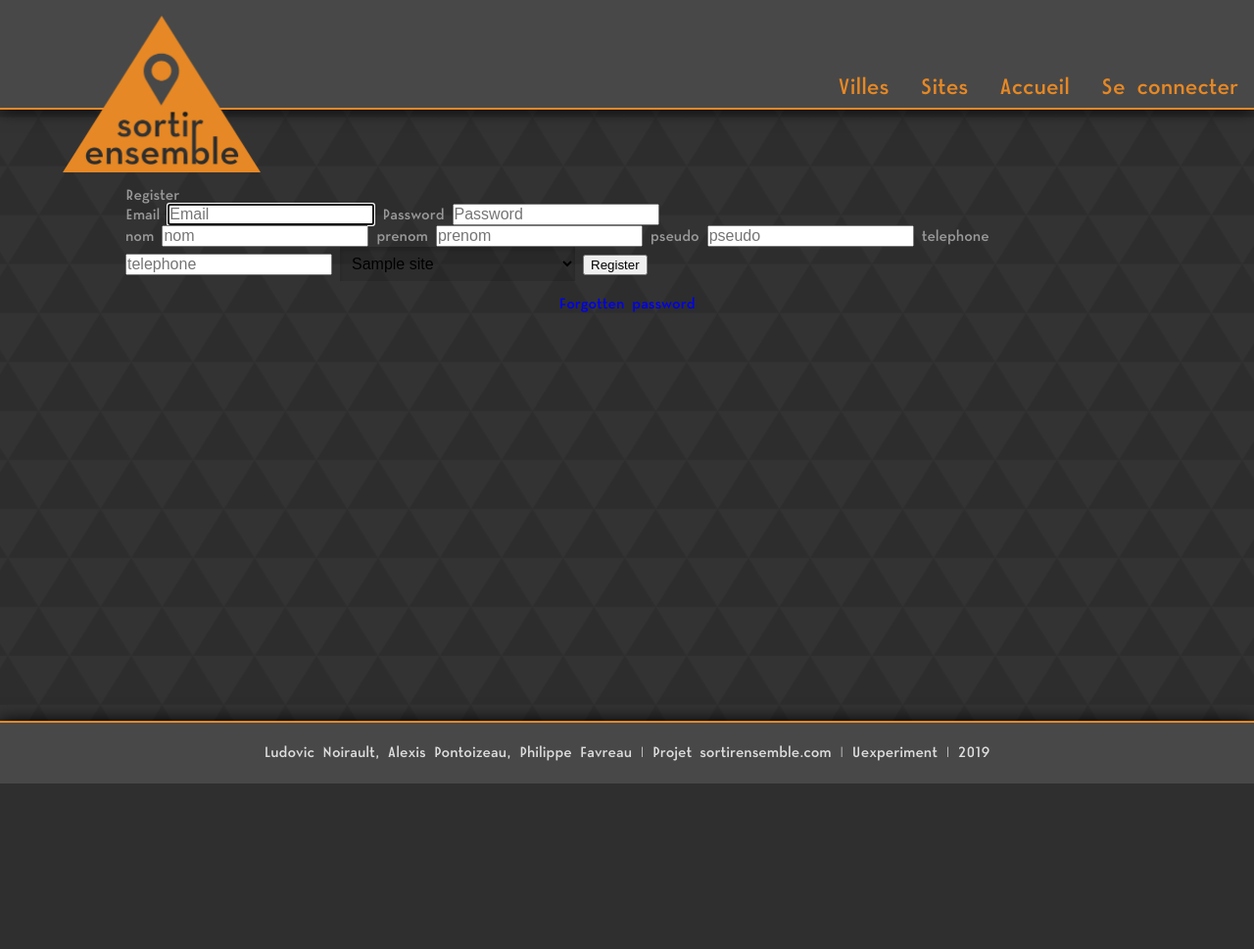
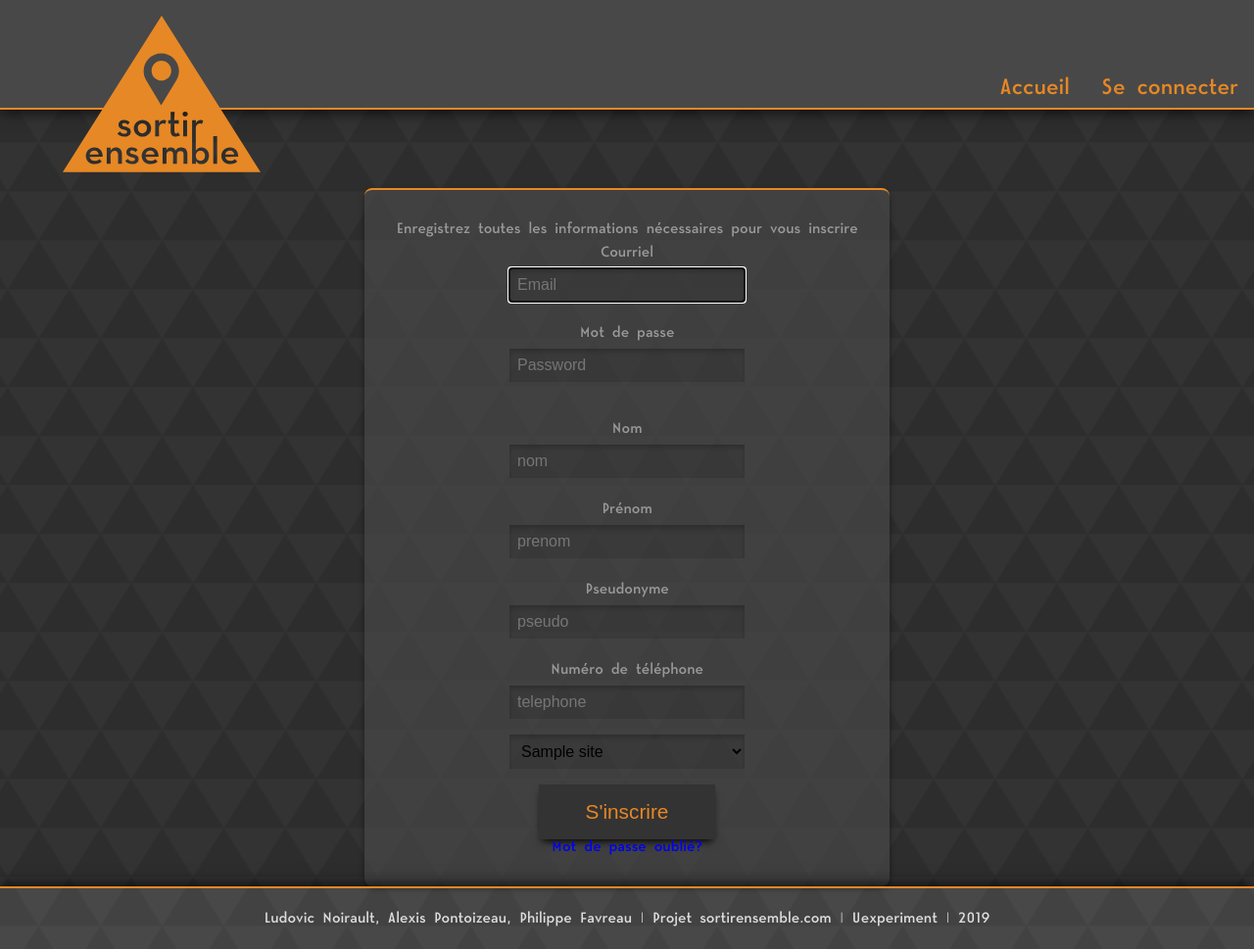
Before and after one commit to LudovicNoirault/SortirEnsemble, a Symfony app: template templates/security/register.html.twig in a window 1280 px wide. Shown: the whole page at 98% size. Before the commit the page ends 800 px from the top, so only its background shows below. Run offline with Twig, Linux system fonts and the light colour scheme; the template is opened without the code that fills it: most values are stand-ins (such as "Sample title", 1, 10 or a date in 2020); some libraries are stand-ins or nearby versions.

Commit message:
some stylising stuff

```diff
--- a/public/css/style.css
+++ b/public/css/style.css
@@ -87,6 +87,11 @@ header {
 	left: 4rem;
 	top: 1rem;
 	height: 10rem;
+	transition: 0.3s;
+}
+.logo-box:hover {
+	filter: drop-shadow(0 0.3rem 0.3rem rgba(255, 255, 255, 0.2));
+	transition: 0.3s;
 }
 .logo-item {
 	width: auto;
--- a/templates/header.html.twig
+++ b/templates/header.html.twig
@@ -1,39 +1,47 @@
 <header>
-	<div class="logo-box"><img src="{{ asset("images/logo/SortirEnsemble.png") }}" class="logo-item"></div>
+	<a href="{{ path('index') }}" class="logo-box"><img src="{{ asset("images/logo/SortirEnsemble.svg") }}" class="logo-item"></a>
 	<nav class="header-nav">
 		<svg id="header-burger" width="100%" height="100%" viewBox="0 0 813 643" version="1.1" xmlns="http://www.w3.org/2000/svg" xmlns:xlink="http://www.w3.org/1999/xlink" xml:space="preserve" xmlns:serif="http://www.serif.com/" style="fill-rule:evenodd;clip-rule:evenodd;stroke-linejoin:round;stroke-miterlimit:1.41421;">
 		    <g id="burgerTri" transform="matrix(1,-0,0,-1,-70.47,1498.42)">
 		        <path class="burgerTriPath" d="M883.209,1498.42L70.47,1498.42L476.84,856.275L883.209,1498.42ZM640.141,1435.73L640.141,1377.53L313.538,1377.53L313.538,1435.73L640.141,1435.73ZM640.141,1334.25L640.141,1276.05L313.538,1276.05L313.538,1334.25L640.141,1334.25ZM640.141,1235.55L640.141,1177.35L313.538,1177.35L313.538,1235.55L640.141,1235.55Z"/>
 		    </g>
 		</svg>
+		{% if not is_granted('IS_AUTHENTICATED_REMEMBERED') %}
+		<ul id="header-nav-box" style="right: -20rem;">
+			<li class="header-nav-item">
+				<a class="header-nav-link" href="{{ path('index') }}">Accueil</a>
+				<div class="header-nav-tri"></div>
+			</li>
+			<li class="header-nav-item">
+				<a class="header-nav-link" href="{{ path('userLogin') }}">Se connecter</a>
+				<div class="header-nav-tri"></div>
+			</li>
+		</ul>
+		{% else %}
 		<ul id="header-nav-box" style="right: -20rem;">
 			{% if app.request.pathinfo != '/lol' %}
 			<li class="header-nav-item">
+				<a class="header-nav-link" href="{{ path('towns') }}">Villes</a>
 				<div class="header-nav-tri"></div>
-				<a class="header-nav-link" href="{{ path('towns') }}">Villes</a>
 			</li>
 			<li class="header-nav-item">
+				<a class="header-nav-link" href="{{ path('sites') }}">Sites</a>
 				<div class="header-nav-tri"></div>
-				<a class="header-nav-link" href="{{ path('sites') }}">Sites</a>
 			</li>
 			{% endif %}
 			<li class="header-nav-item">
 				<a class="header-nav-link" href="{{ path('index') }}">Accueil</a>
 				<div class="header-nav-tri"></div>
 			</li>
-			{% if is_granted('ROLE_USER') %}
 			<li class="header-nav-item">
 				<a class="header-nav-link" href="{{ path('user') }}">Profil</a>
 				<div class="header-nav-tri"></div>
 			</li>
-			{% endif %}
 			<li class="header-nav-item">
-				{% if app.request.pathinfo != '/lol' %}<a class="header-nav-link" href="{{ path('index') }}">Se connecter</a>
+				<a class="header-nav-link" href="{{ path('userLogout') }}">Se déconnecter</a>
 				<div class="header-nav-tri"></div>
-				{% else %}<a class="header-nav-link" href="{{ path('index') }}">Se déconnecter</a>
-				<div class="header-nav-tri"></div>
-				{% endif %}
 			</li>
 		</ul>
+		{% endif %}
 	</nav>
 </header>
--- a/templates/security/register.html.twig
+++ b/templates/security/register.html.twig
@@ -1,36 +1,36 @@
 {% extends 'base.html.twig' %}
 
-{% block title %}Register !{% endblock %}
+{% block title %}S'inscrire{% endblock %}
 
 {% block body %}
+<div class="form-box">
     <form method="post">
-
-        <h1 class="h3 mb-3 font-weight-normal">Register</h1>
-        <label for="inputEmail" class="sr-only">Email</label>
+        <div>
+            <h1 class="h3 mb-3 font-weight-normal">Enregistrez toutes les informations nécessaires pour vous inscrire</h1>
+            <label for="inputEmail" class="sr-only">Courriel</label>
             <input type="email" name="email" id="inputEmail" class="form-control" placeholder="Email" required autofocus>
-        <label for="inputPassword" class="sr-only">Password</label>
+            <label for="inputPassword" class="sr-only">Mot de passe</label>
             <input type="password" name="password" id="inputPassword" class="form-control" placeholder="Password" required>
             <br>
-        <label for="inputNom" class="sr-only">nom</label>
+            <label for="inputNom" class="sr-only">Nom</label>
             <input name="nom" id="inputEmail" class="form-control" placeholder="nom" required>
-        <label for="inputPrenom" class="sr-only">prenom</label>
+            <label for="inputPrenom" class="sr-only">Prénom</label>
             <input name="prenom" id="inputPrenom" class="form-control" placeholder="prenom" required>
-        <label for="inputPseudo" class="sr-only">pseudo</label>
+            <label for="inputPseudo" class="sr-only">Pseudonyme</label>
             <input name="pseudo" id="inputPseudo" class="form-control" placeholder="pseudo" required>
-        <label for="inputTelephone" class="sr-only">telephone</label>
+            <label for="inputTelephone" class="sr-only">Numéro de téléphone</label>
             <input name="telephone" id="inputTelephone" class="form-control" placeholder="telephone" required>
-        <select name="site" id="site">
+            <select name="site" id="site" required>
                 {% for site in sites %}
                     <option value={{site.id}}>{{site.nomSite}}</option>
                 {% endfor %}
             </select>
 
             <button class="btn btn-lg btn-primary" type="submit">
-            Register
+                S'inscrire
             </button>
+            <a  href="{{ path('userForgottenPassword') }}">Mot de passe oublié?</a>
+        </div>
     </form>
-
-    <div>
-        <a  href="{{ path('userForgottenPassword') }}">Forgotten password</a>
 </div>
 {% endblock %}
--- a/templates/sorties/read_sorties.html.twig
+++ b/templates/sorties/read_sorties.html.twig
@@ -11,7 +11,6 @@
     <a class="list-link" href="{{ path('userLogin') }}">Se connecter</a>
     <p>ou</p>
     <a class="list-link" href="{{ path('userRegister') }}">S'inscrire</a>
-    {% endif %}
 </div>
 {% else %}
 
@@ -61,6 +60,9 @@
     </table>
     <a class="list-button" href="{{ path('sortie_cancel') }}" title="Modifier">&#10810;</a>
     <a class="list-button" href="{{ path('sortie_update') }}" title="Supprimer">&#10811;</a>
+    {% else %}
+    <p>Aucune sortie trouvée</p>
+    {% endif %}
 </div>
-
+{% endif %}
 {% endblock %}
```
Also changed, not shown: templates/security/login.html.twig (+10 -6 lines). Lines whose indentation alone changed are shown as unchanged.
